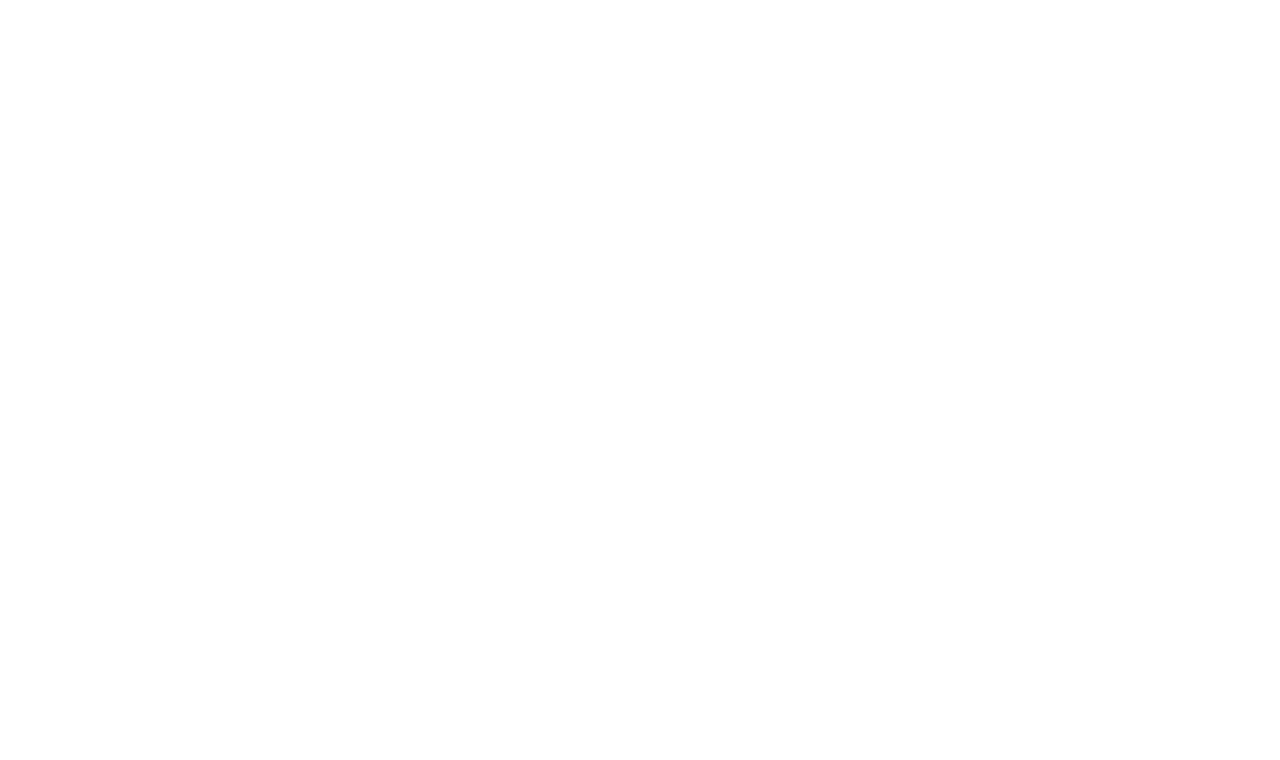
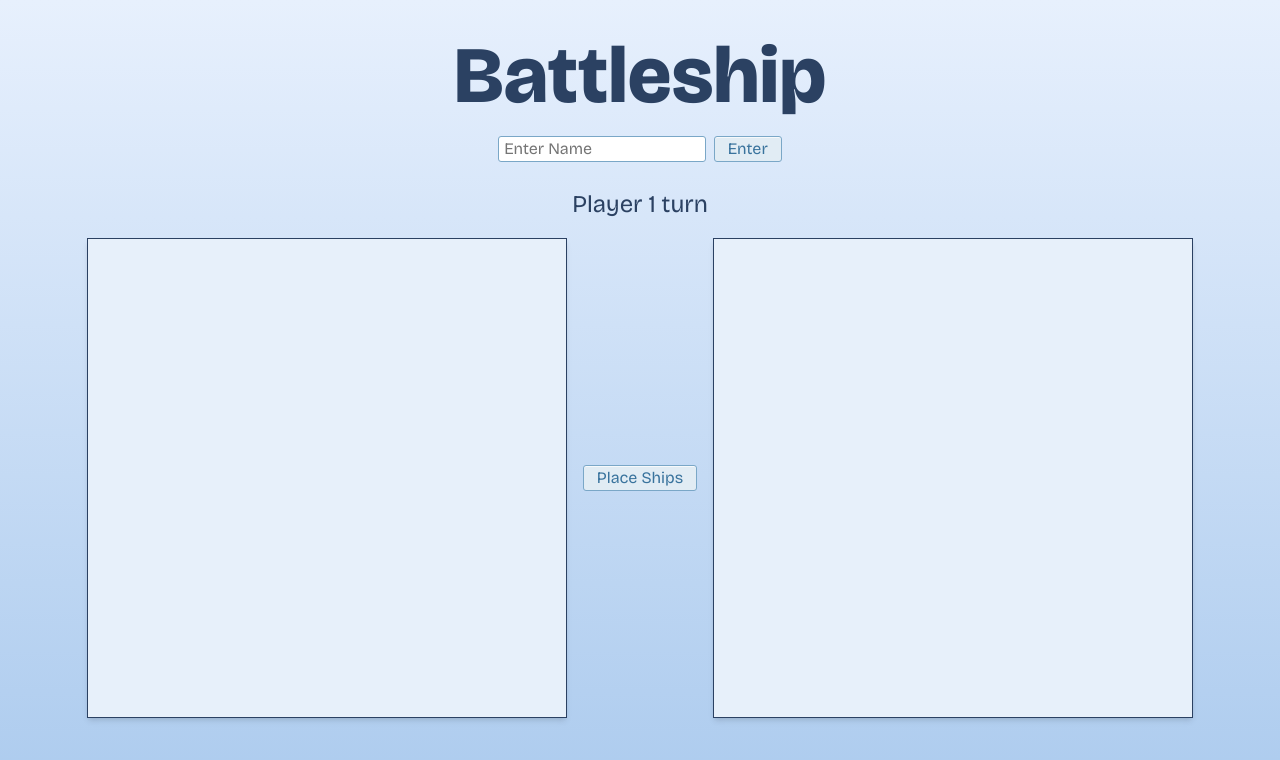
Before and after one commit to AP-720/battleship, a website: page index.html in a window 1280 px wide. Drawn offline with nearby package versions, Linux system fonts and the light colour scheme.

Commit message:
feat: add initial HTML and CSS for Battleship game

```diff
--- a/css/styles.css
+++ b/css/styles.css
@@ -0,0 +1,109 @@
+body {
+	height: 100vh;
+	font-family: "Bricolage Grotesque", Arial, Helvetica, sans-serif;
+	display: flex;
+	/* justify-content: center; */
+	align-items: center;
+	flex-direction: column;
+	background-image: linear-gradient(to top, #accbee 0%, #e7f0fd 100%);
+}
+
+.title {
+	font-size: 5rem;
+	font-weight: 800;
+	color: #2b4162;
+	padding-top: 2rem;
+}
+
+.name-input {
+	/* border: 1px red solid; */
+	display: flex;
+	gap: 0.5em;
+	padding-top: 1em;
+}
+
+input {
+	border-radius: 3px;
+	border: 1px solid #7aa7c7;
+	font-size: 1rem;
+	padding: 0.2em 0.3em;
+	outline: none;
+	color: #39739d;
+}
+
+input:focus {
+	box-shadow: 0 0 0 4px rgba(0, 149, 255, 0.15);
+}
+
+button {
+	background-color: #e1ecf4;
+	border-radius: 3px;
+	border: 1px solid #7aa7c7;
+	box-shadow: rgba(255, 255, 255, 0.7) 0 1px 0 0 inset;
+	color: #39739d;
+	cursor: pointer;
+	font-size: 1rem;
+	margin: 0;
+	outline: none;
+	padding: 0.2em 0.8em;
+}
+
+button:hover,
+button:focus {
+	background-color: #b3d3ea;
+	color: #2c5777;
+}
+
+button:focus {
+	box-shadow: 0 0 0 4px rgba(0, 149, 255, 0.15);
+}
+
+button:active {
+	background-color: #a0c7e4;
+	box-shadow: none;
+	color: #2c5777;
+}
+
+.messages {
+	padding-top: 1em;
+	color: #2b4162;
+	font-size: 1.5rem;
+}
+
+.gameboard-container {
+	/* border: 1px red solid; */
+	display: flex;
+	gap: 1em;
+	padding-top: 1em;
+	align-items: center;
+	justify-content: space-between;
+}
+
+.gameboard {
+	border: 1px #2b4162 solid;
+	min-width: 30em;
+	height: 30em;
+	background-color: oklch(95% 0.01667 250.85);
+	display: grid;
+	grid-template-columns: repeat(10, 1fr);
+	grid-template-rows: repeat(10, 1fr);
+	box-shadow: 0 4px 6px -1px rgb(0 0 0 / 0.1), 0 2px 4px -2px rgb(0 0 0 / 0.1);
+}
+
+.cell {
+	border: 1px #2b4162 solid;
+	background-color: oklch(95% 0.01667 250.85);
+	cursor: pointer;
+}
+
+.cell.hit {
+	background-color: oklch(0.645 0.246 16.439);
+}
+
+.cell.miss {
+	background-color: oklch(0.985 0 0);
+}
+
+.cell.ship {
+	background-color: oklch(0.707 0.022 261.325);
+}
--- a/index.html
+++ b/index.html
@@ -4,12 +4,32 @@
 		<meta charset="UTF-8" />
 		<meta name="viewport" content="width=device-width, initial-scale=1.0" />
 		<title>Battleships</title>
-
+		<link
+			href="https://fonts.googleapis.com/css2?family=Bricolage+Grotesque:opsz,wght@12..96,200..800&display=swap"
+			rel="stylesheet"
+		/>
 		<link rel="stylesheet" href="./css/reset.css" />
 		<link rel="stylesheet" href="./css/styles.css" />
 		<script src="./src/index.js" defer></script>
 	</head>
 	<body>
+		<h1 class="title">Battleship</h1>
+		<div class="name-input">
+			<input
+				type="text"
+				name="playerName"
+				id="playerName"
+				placeholder="Enter Name"
+			/>
+			<button type="button">Enter</button>
+		</div>
 
+		<p class="messages" data-messages>Player 1 turn</p>
+
+		<div class="gameboard-container" data-gameBoard-container>
+			<div data-players-board class="gameboard"></div>
+			<button type="button" class="place-ships">Place Ships</button>
+			<div data-computers-board class="gameboard"></div>
+		</div>
 	</body>
 </html>
```
